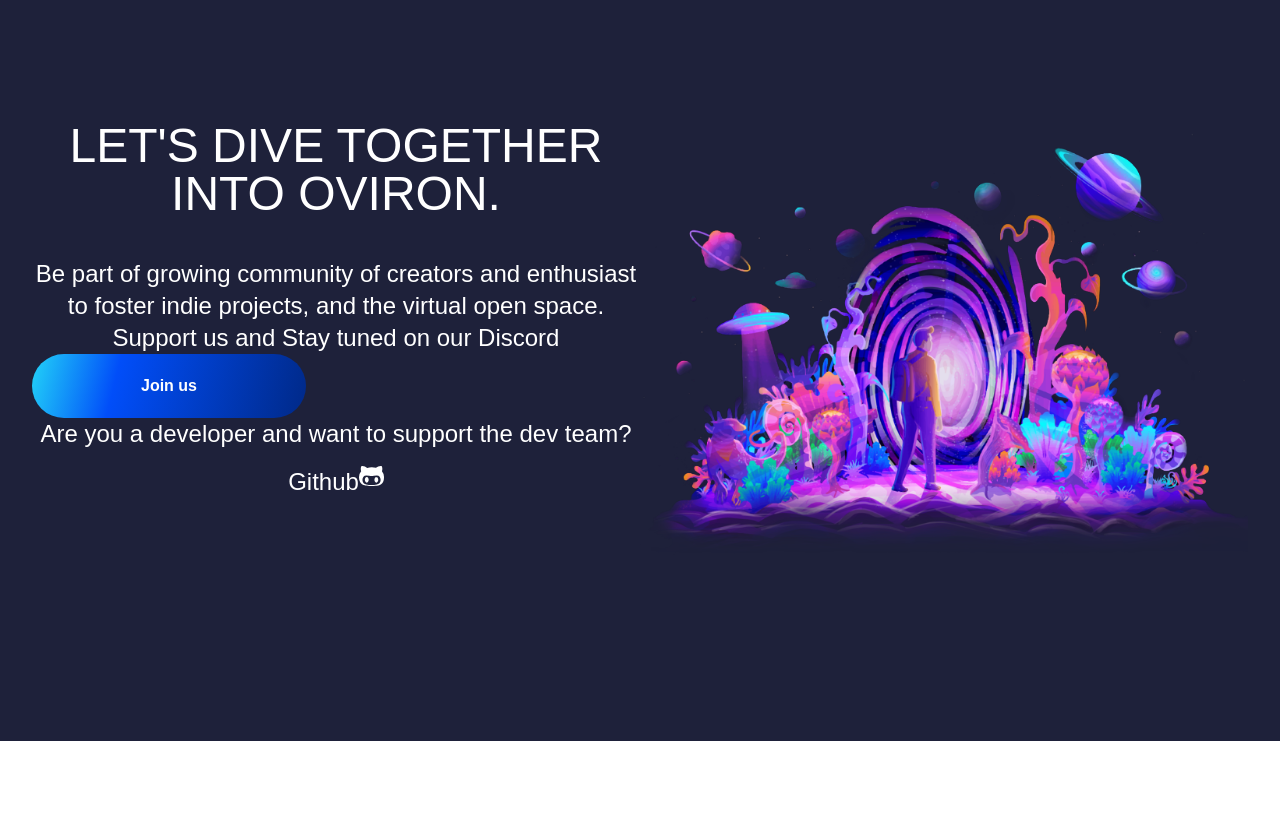
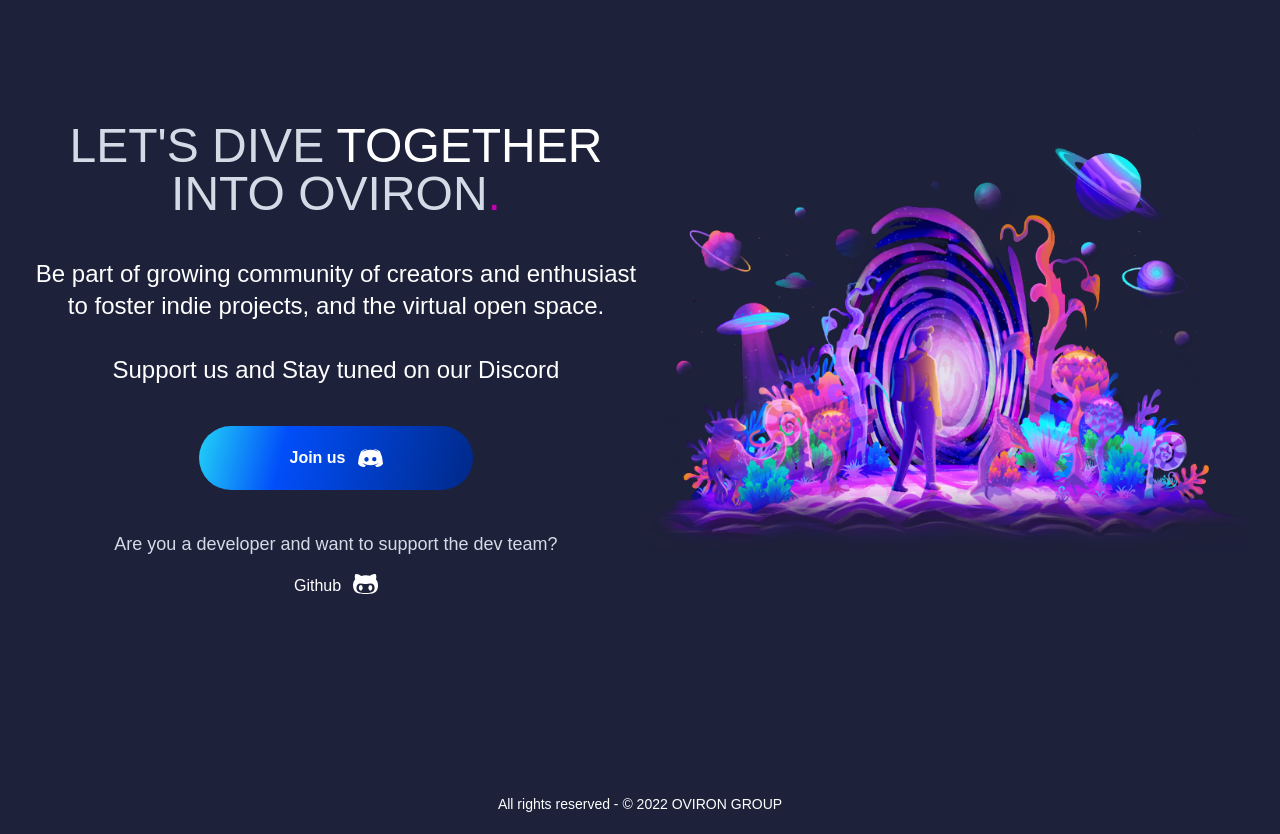
Before and after one commit to OvironGroup/Oviron-app, a React (Create React App) app: page / in a window 1280 px wide. Shown: the part 8700-9534 px from the top of the page. Before the commit the page ends 9441 px from the top, so only its background shows below. Built offline with nearby package versions, Linux system fonts and the light colour scheme.

Commit message:
feat: adds join us section

```diff
--- a/src/App.tsx
+++ b/src/App.tsx
@@ -1,5 +1,5 @@
 import React from 'react';
-import { Github, Logo, Ocademy, Orchives, Ostudio, OvironSpace, Ovnet } from './icons/icons'
+import { Discord, Github, Logo, Ocademy, Orchives, Ostudio, OvironSpace, Ovnet } from './icons/icons'
 import styles from './App.module.css';
 import SidebarNav from './components/SidebarNav/SidebarNav.view';
 
@@ -386,11 +386,16 @@ const App = () => {
 						<section>
 							<div className="flex">
 								<div className="text-center lg:w-1/2">
-									<h2 className="text-5xl">LET'S DIVE TOGETHER INTO OVIRON.</h2>
-									<p>Be part of growing community of creators and enthusiast to foster indie projects, and the virtual open space. Support us and Stay tuned on our Discord</p>
-									<a href="https://discord.gg/SRwa2WvHKW" className={styles.BtnMain} role="button">Join us</a>
-									<p>Are you a developer and want to support the dev team?</p>
-									<p className="mt-4 flex align-center justify-center"><span>Github</span> <Github /></p>
+									<h2 className="text-5xl text-gray-light">LET'S DIVE <span className="text-white">TOGETHER</span> INTO OVIRON<span className="text-purple">.</span></h2>
+									<p>Be part of growing community of creators and enthusiast to foster indie projects, and the virtual open space.
+										<br />
+										<br />
+										Support us and Stay tuned on our Discord</p>
+									<a href="https://discord.gg/SRwa2WvHKW" className={`my-10 mx-auto ${styles.BtnMain}`} role="button"><span className="mr-3">Join us</span> <Discord /></a>
+									<p className="text-gray-light text-lg">Are you a developer and want to support the dev team?</p>
+									<a className="mt-4 flex align-center justify-center" href="https://github.com/OvironGroup" target="_blank" rel="noreferrer">
+										<span className="mr-3">Github</span> <Github />
+									</a>
 								</div>
 								<div className="lg:w-1/2">
 									<img src={`${process.env.PUBLIC_URL}/portal-guy.png`} alt="portal with guy" srcSet={`${process.env.PUBLIC_URL}/portal-guy@2x.png 2x`} />
@@ -400,6 +405,11 @@ const App = () => {
 					</div>
 				</div>
 			</main>
+			<footer>
+				<div className="text-center p-5">
+					<p className="text-sm">All rights reserved - © 2022 OVIRON GROUP</p>
+				</div>
+			</footer>
 		</div>
 	);
 }
--- a/tailwind.config.js
+++ b/tailwind.config.js
@@ -7,11 +7,12 @@ module.exports = {
 			'gray_800': '#1E213A',
 			'gray_900': '#0E141E',
       'blue': '#1fb6ff',
-      'purple': '#7e5bef',
+			'blue-light': '#22D3F8',
+      'purple': '#BF03B1',
       'pink': '#ff49db',
       'orange': '#ff7849',
-      'green': '#13ce66',
-      'yellow': '#ffc82c',
+      'green': '#00FFA8',
+      'yellow': '#F1D740',
       'gray-dark': '#273444',
       'gray': '#8492a6',
       'gray-light': '#d3dce6',
```
